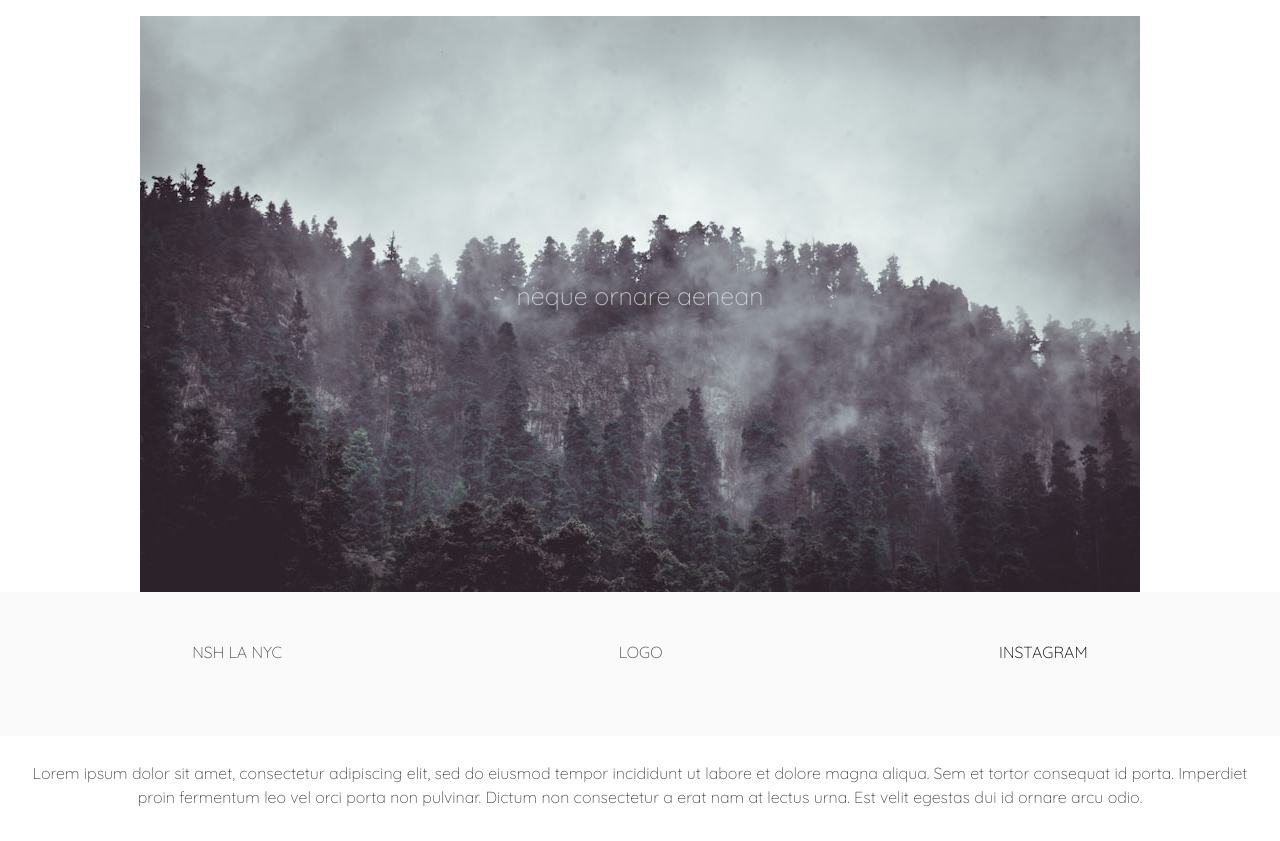
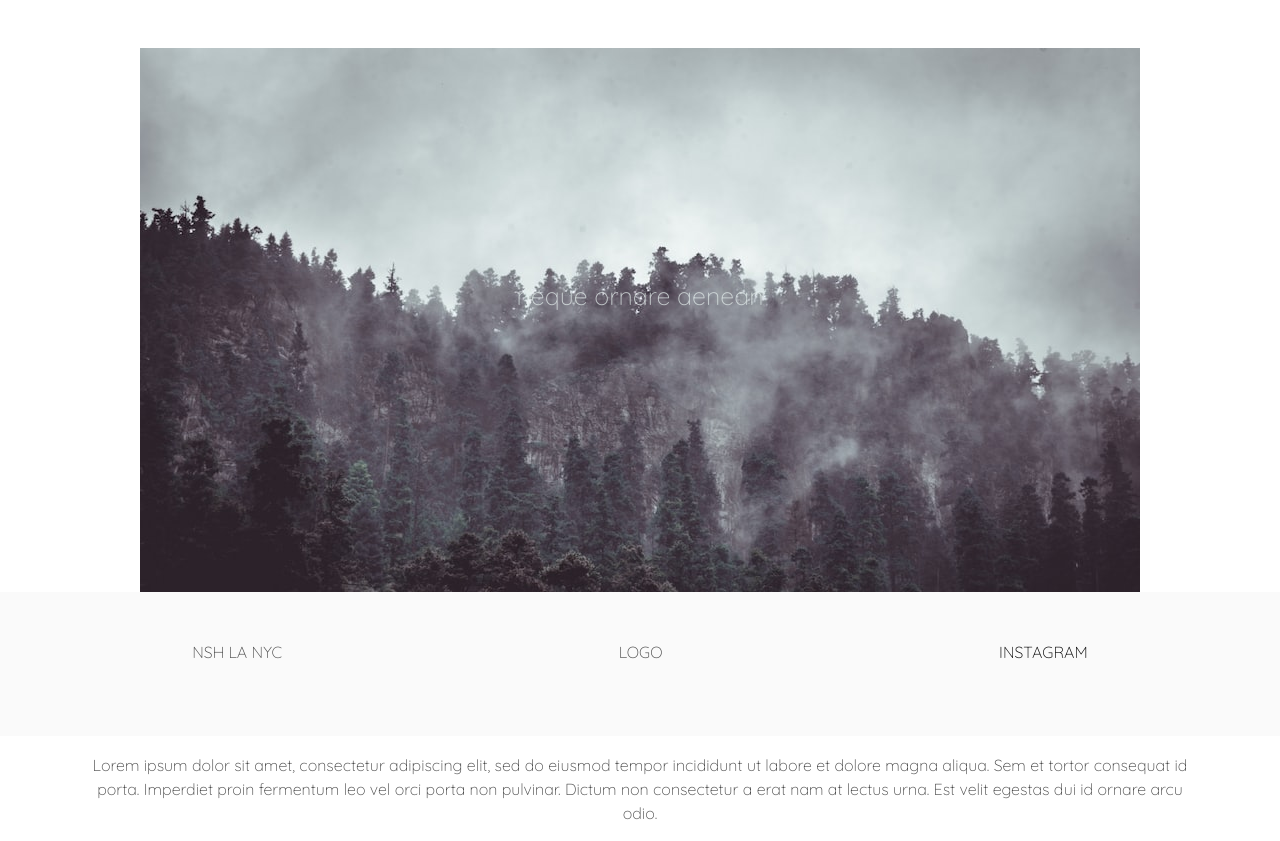
Before and after one commit to lauren-hanson/MarkClient, a React app: page / in a window 1280 px wide. Shown: the part 64-905 px from the top of the page. Built offline with nearby package versions, Linux system fonts and the light colour scheme.

Commit message:
padding updates

```diff
--- a/src/components/home/Home.css
+++ b/src/components/home/Home.css
@@ -15,7 +15,7 @@
 
 .homePageImage {
     margin-top: 5rem;
-    margin-bottom: 20px;
+    padding: 2rem;
 }
 
 .centered {
@@ -29,8 +29,6 @@
 }
 
 .paragraph {
-
     /* Adjust the maximum height as needed */
-    margin-top: 20px;
-    padding: 2rem;
+    padding: 0 5rem;
 }
--- a/src/components/nav/Burger.js
+++ b/src/components/nav/Burger.js
@@ -22,7 +22,7 @@ const Burger = () => {
   }
   div {
     width: 2rem;
-    height: 0.25rem;
+    height: 0.12rem;
     background-color: ${({ open }) => open ? '#ccc' : '#333'};
     border-radius: 10px;
     transform-origin: 1px;
```
